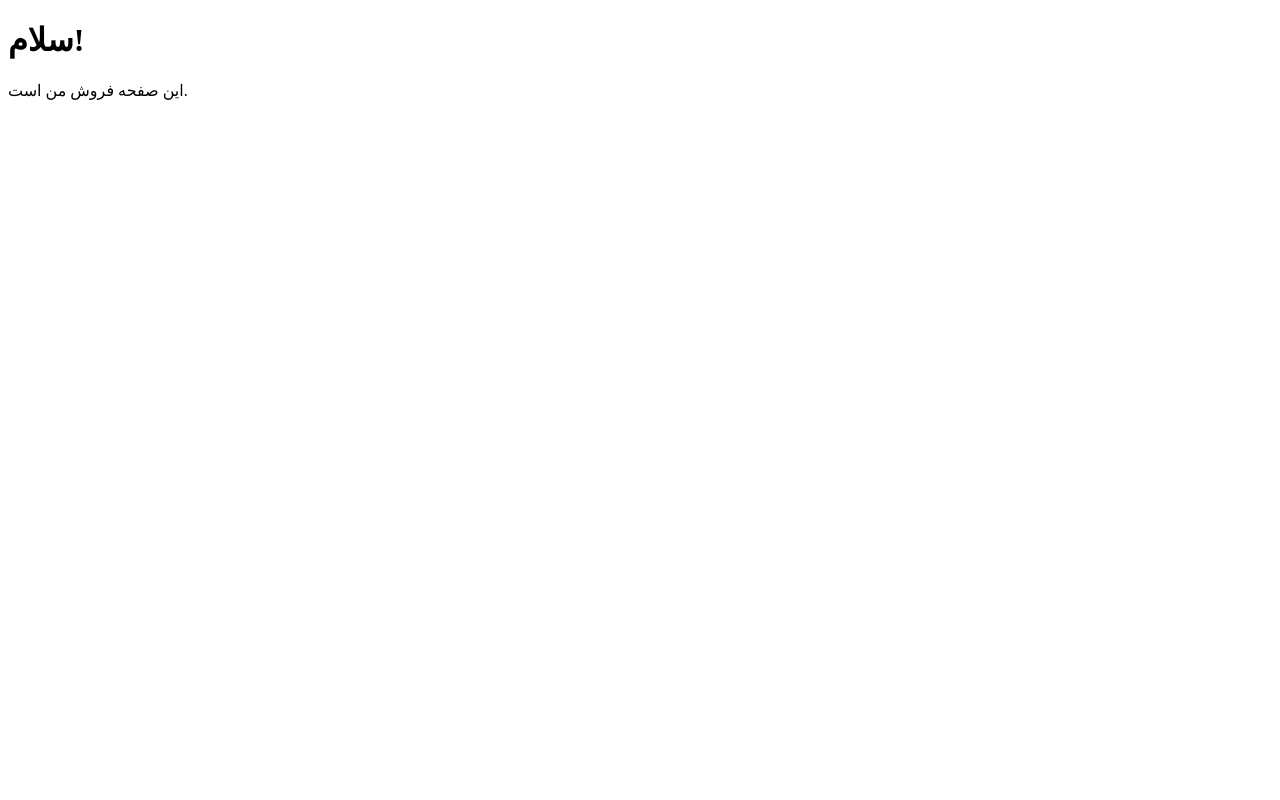
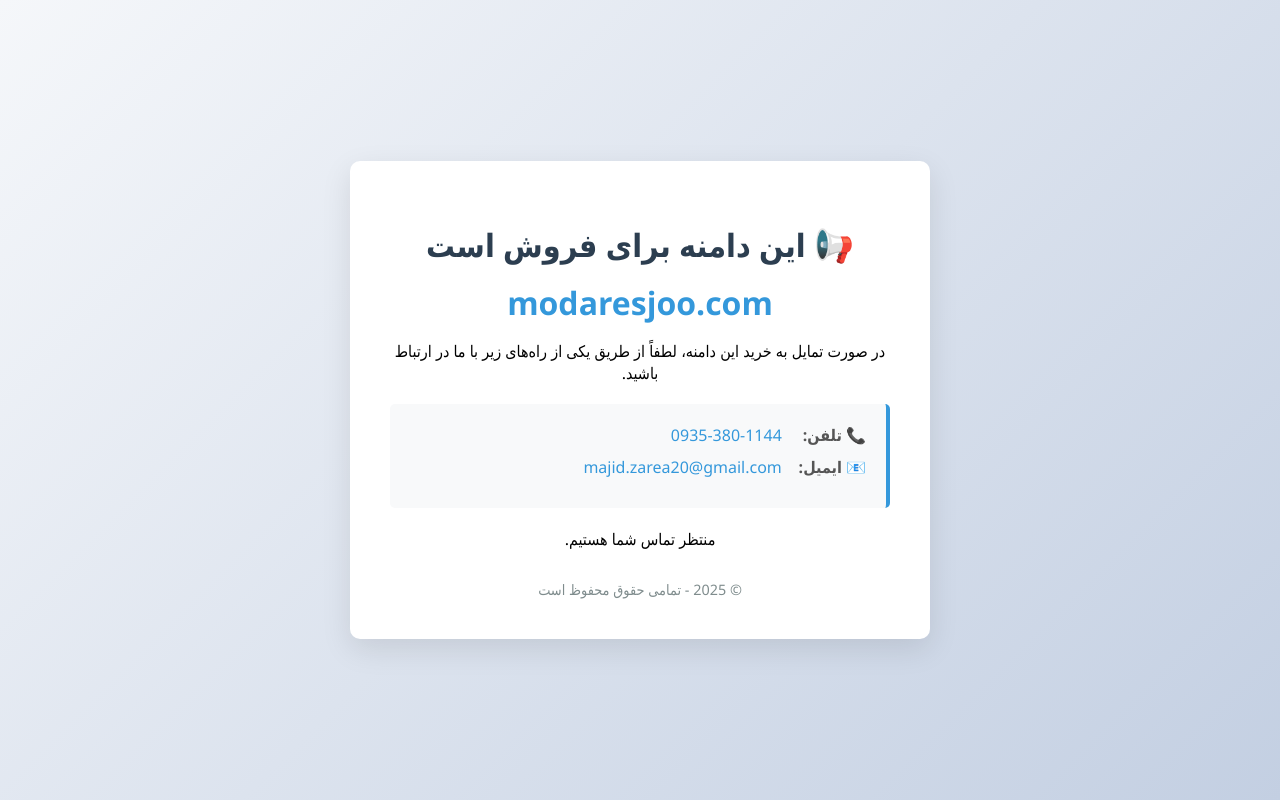
Before and after one commit to MajidZare20/modaresjoo, a plain HTML site: page index.html in a window 1280 px wide. Drawn offline with Linux system fonts and the light colour scheme.

Commit message:
Update index.html

```diff
--- a/index.html
+++ b/index.html
@@ -1,10 +1,104 @@
 <!DOCTYPE html>
-<html>
+<html lang="fa" dir="rtl">
+
 <head>
-    <title>صفحه فروش من</title>
+    <meta charset="UTF-8">
+    <meta name="viewport" content="width=device-width, initial-scale=1.0">
+    <title>این دامنه برای فروش است</title>
+    <style>
+        body {
+            background: linear-gradient(135deg, #f5f7fa 0%, #c3cfe2 100%);
+            margin: 0;
+            padding: 0;
+            display: flex;
+            justify-content: center;
+            align-items: center;
+            min-height: 100vh;
+            font-family: 'Segoe UI', Tahoma, Geneva, Verdana, sans-serif;
+        }
+
+        .container {
+            background-color: white;
+            border-radius: 10px;
+            box-shadow: 0 10px 30px rgba(0, 0, 0, 0.1);
+            padding: 40px;
+            max-width: 500px;
+            text-align: center;
+        }
+
+        h1 {
+            color: #2c3e50;
+            margin-bottom: 10px;
+        }
+
+        .domain {
+            font-size: 2em;
+            color: #3498db;
+            margin: 15px 0;
+            font-weight: bold;
+        }
+
+        .contact-info {
+            background-color: #f8f9fa;
+            border-radius: 5px;
+            padding: 20px;
+            margin: 20px 0;
+            text-align: right;
+            border-right: 4px solid #3498db;
+        }
+
+        .contact-item {
+            margin-bottom: 10px;
+        }
+
+        .label {
+            font-weight: bold;
+            color: #555;
+            display: inline-block;
+            width: 80px;
+        }
+
+        .value {
+            color: #3498db;
+            direction: ltr;
+            display: inline-block;
+            unicode-bidi: embed;
+        }
+
+        .footer {
+            color: #7f8c8d;
+            font-size: 0.9em;
+            margin-top: 30px;
+        }
+    </style>
 </head>
+
 <body>
-    <h1>سلام!</h1>
-    <p>این صفحه فروش من است.</p>
+    <div class="container">
+        <h1>📢 این دامنه برای فروش است</h1>
+        <div class="domain">modaresjoo.com</div>
+        <p>در صورت تمایل به خرید این دامنه، لطفاً از طریق یکی از راه‌های زیر با ما در ارتباط باشید.</p>
+
+        <div class="contact-info">
+            <!-- در اینجا اطلاعات تماس خود را وارد کنید -->
+            <div class="contact-item">
+                <span class="label">📞 تلفن:</span>
+                <span class="value">0935-380-1144</span>
+            </div>
+            <div class="contact-item">
+                <span class="label">📧 ایمیل:</span>
+                <span class="value">majid.zarea20@gmail.com</span>
+            </div>
+            <!-- اگر خواستید می‌توانید راه‌های ارتباطی دیگری هم اضافه کنید -->
+            <!-- <div class="contact-item">
+                <span class="label">💬 تلگرام:</span>
+                <span class="value">@your_telegram</span>
+            </div> -->
+        </div>
+
+        <p>منتظر تماس شما هستیم.</p>
+        <div class="footer">© 2025 - تمامی حقوق محفوظ است</div>
+    </div>
 </body>
+
 </html>
```
